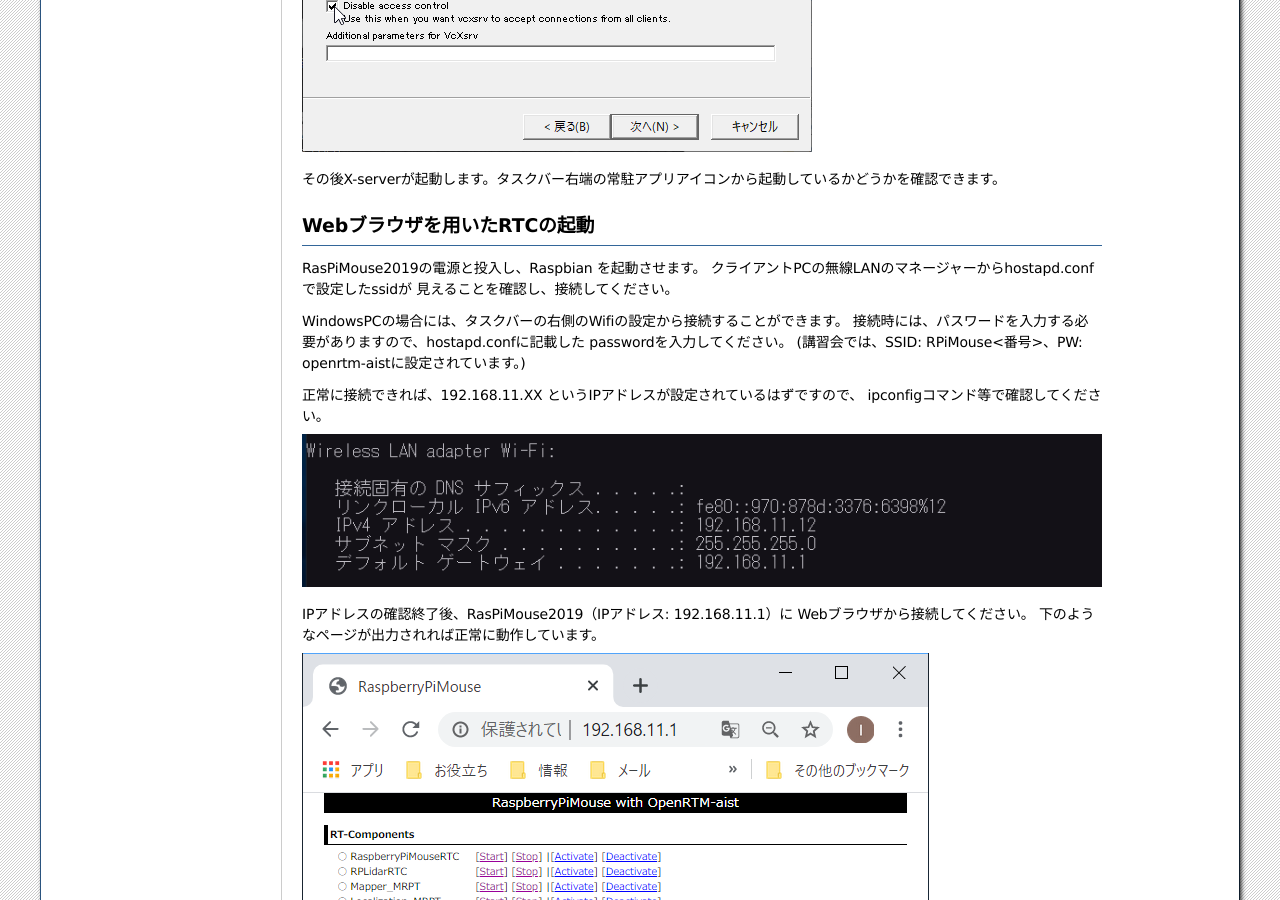
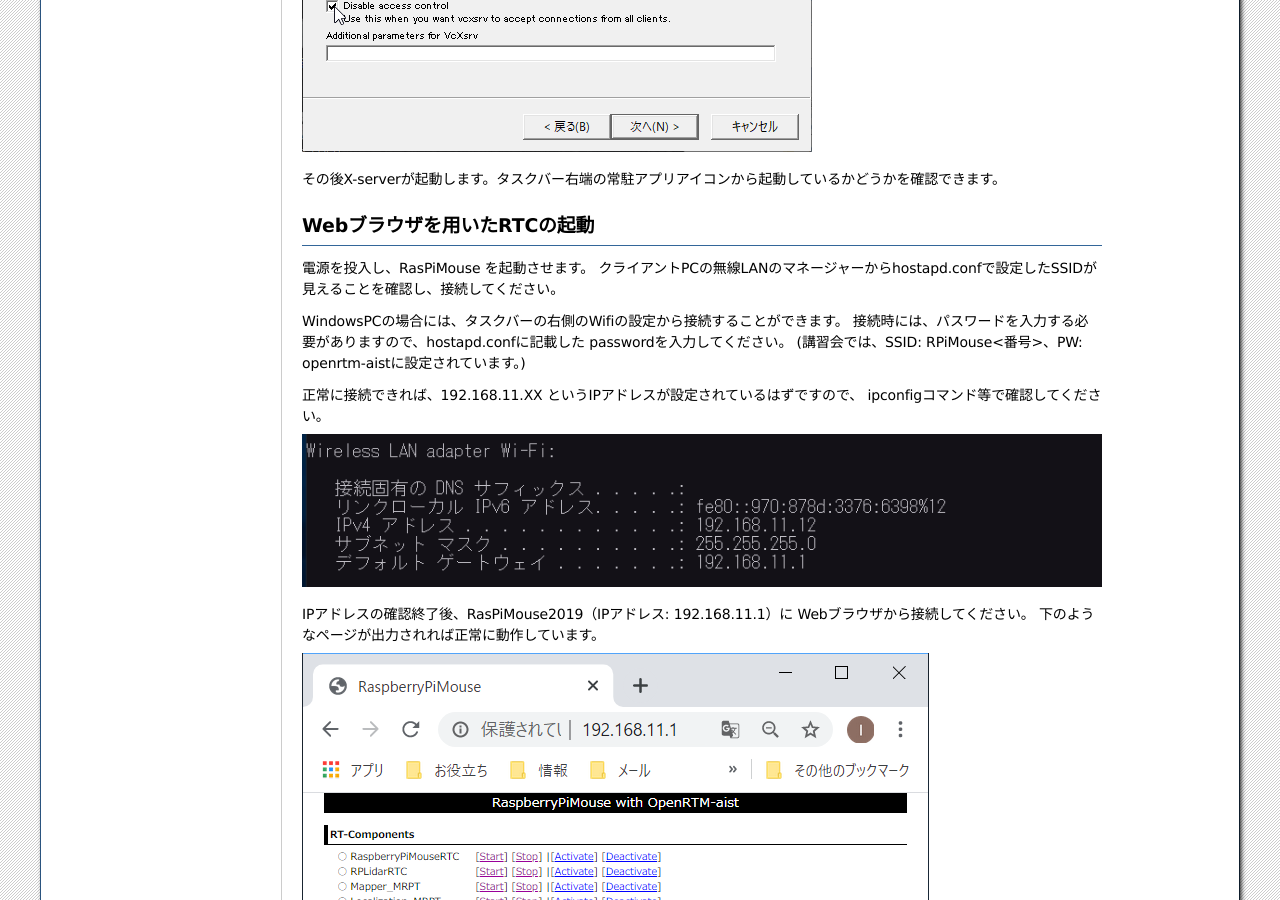
Before and after one commit to OpenRTM/RasPiMouse_with_MRPT, a Sphinx documentation site: the page built from doc/source/start_rtc.rst, in a window 1280 px wide and 900 px high, scrolled down 1500 px. Built offline with Sphinx 7.4.7, drawn with Linux system fonts in a browser that asks for light colours.

Commit message:
Update start_rtc.rst

```diff
--- a/doc/source/start_rtc.rst
+++ b/doc/source/start_rtc.rst
@@ -73,8 +73,8 @@
 
 Webブラウザを用いたRTCの起動
 ----------------------------------
-RasPiMouse2019の電源と投入し、Raspbian を起動させます。
-クライアントPCの無線LANのマネージャーからhostapd.confで設定したssidが
+電源を投入し、RasPiMouse を起動させます。
+クライアントPCの無線LANのマネージャーからhostapd.confで設定したSSIDが
 見えることを確認し、接続してください。
 
 WindowsPCの場合には、タスクバーの右側のWifiの設定から接続することができます。
```
